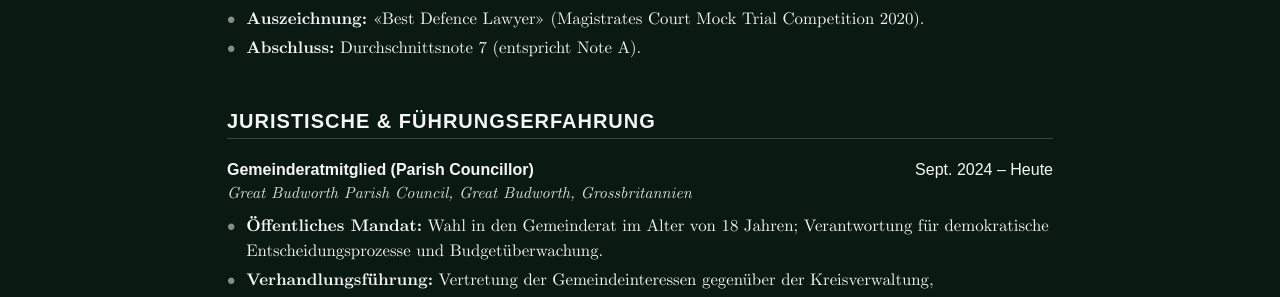
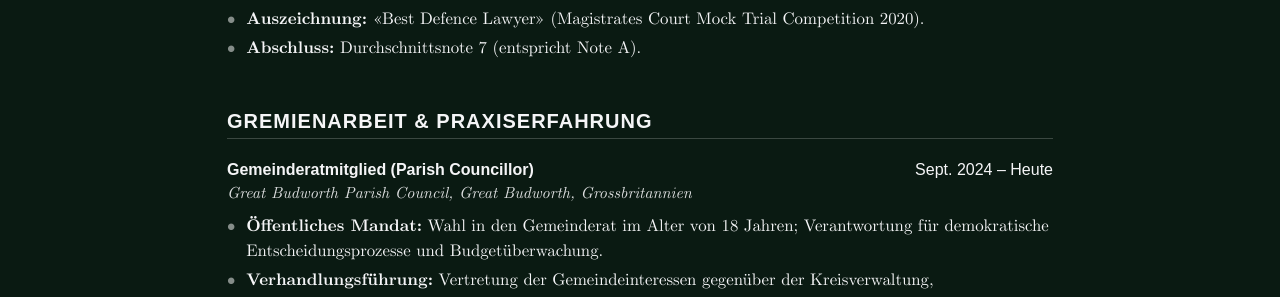
Before and after one commit to huttontyler/website, a Jekyll site: the page built from de/cv.html, in a window 1280 px wide and 900 px high, scrolled down 1151 px. Shown: the part 150-447 px from the top of the window. Built offline with Jekyll 4.4.1, drawn with Linux system fonts in a browser that asks for light colours; some web fonts are replaced.

Commit message:
Update cv.html

```diff
--- a/de/cv.html
+++ b/de/cv.html
@@ -94,7 +94,7 @@ lang: de
     </section>
 
     <section class="mb-5">
-      <h2 class="cv-section-title">Juristische & Führungserfahrung</h2>
+      <h2 class="cv-section-title">Gremienarbeit & Praxiserfahrung</h2>
 
       <div class="cv-entry mb-4">
         <div class="d-flex justify-content-between">
```
